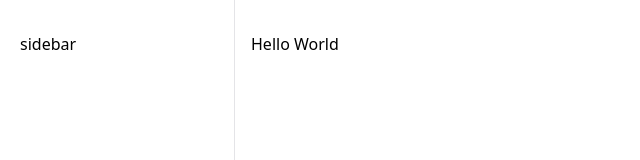
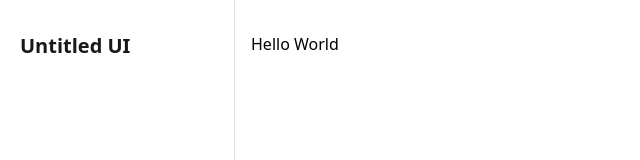
Before and after one commit to LeoMedeirosss/coding-Front-End, a Next.js app in the folder Learning Tailwind/learning-tailwid/: page / in a window 1280 px wide. Shown: the top 160 px of the page, without its empty margins (0-640 px from the left). Built offline with nearby package versions, Linux system fonts and the light colour scheme.

Commit message:
Tailwind sidebar 1.0

```diff
--- a/Learning Tailwind/learning-tailwid/src/app/layout.tsx
+++ b/Learning Tailwind/learning-tailwid/src/app/layout.tsx
@@ -1,6 +1,7 @@
 import type { Metadata } from "next";
 import { Geist, Geist_Mono } from "next/font/google";
 import "./globals.css";
+import { Sidebar } from "@/components/sidebar";
 
 const geistSans = Geist({
   variable: "--font-geist-sans",
@@ -26,7 +27,7 @@ export default function RootLayout({
     <html lang="en">
       <body className={`${geistSans.variable} ${geistMono.variable} antialiased`}>
         <div className="grid min-h-screen grid-cols-[235px_1fr]">
-          <aside className="border-r border-r-zinc-200 px-5 py-8">sidebar</aside>
+          <Sidebar/>
           <main className="px-4 pb-12 pt-8">{children}</main>
         </div>
       </body>
--- /dev/null
+++ b/Learning Tailwind/learning-tailwid/src/components/sidebar/index.tsx
@@ -0,0 +1,15 @@
+export interface SidebarProps{}
+
+export function Sidebar(props:SidebarProps) {
+    return(
+        <aside className="border-r border-r-zinc-200 px-5 py-8">
+            <strong className="flex items-center text-xl font-semibold text-zinc-900">
+                <span>Untitled UI</span>
+            </strong>
+
+            <div className=" ">
+            </div>
+        </aside>
+    )
+}
+//faltando 7:10 para acabar o vídeo
```
